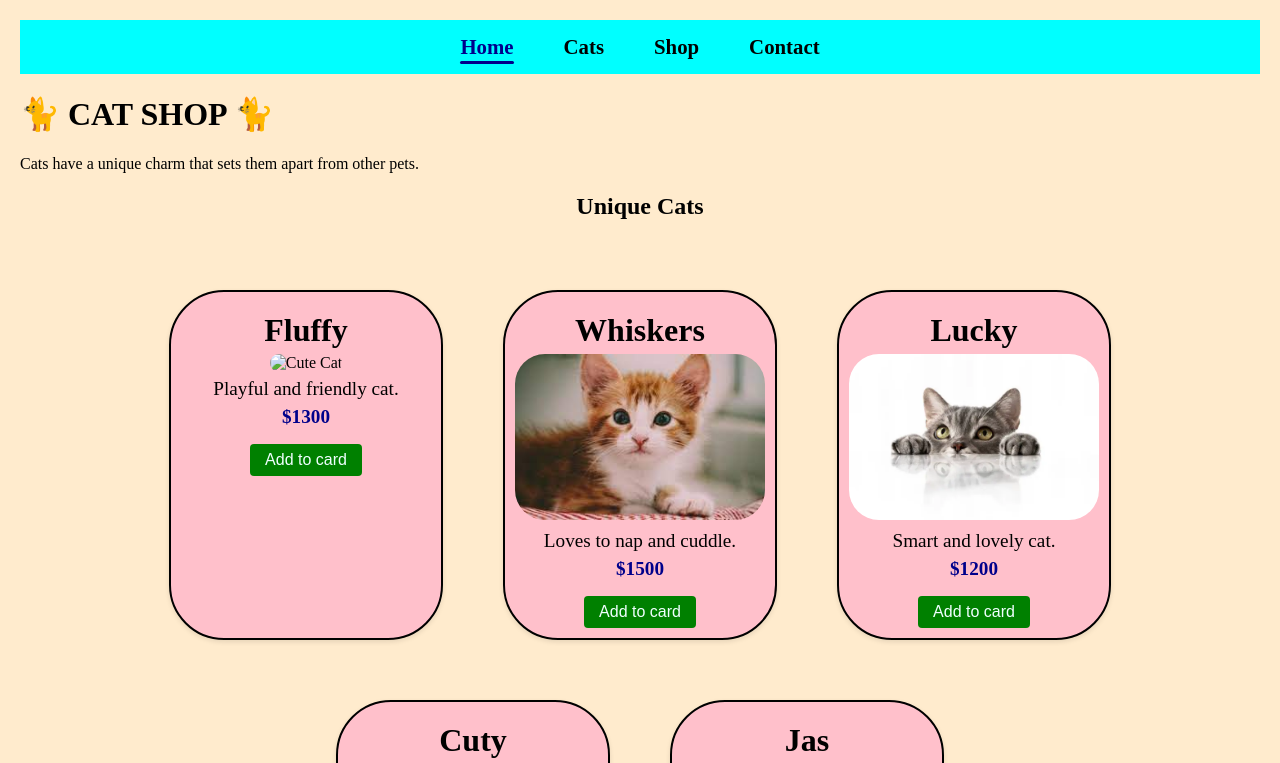
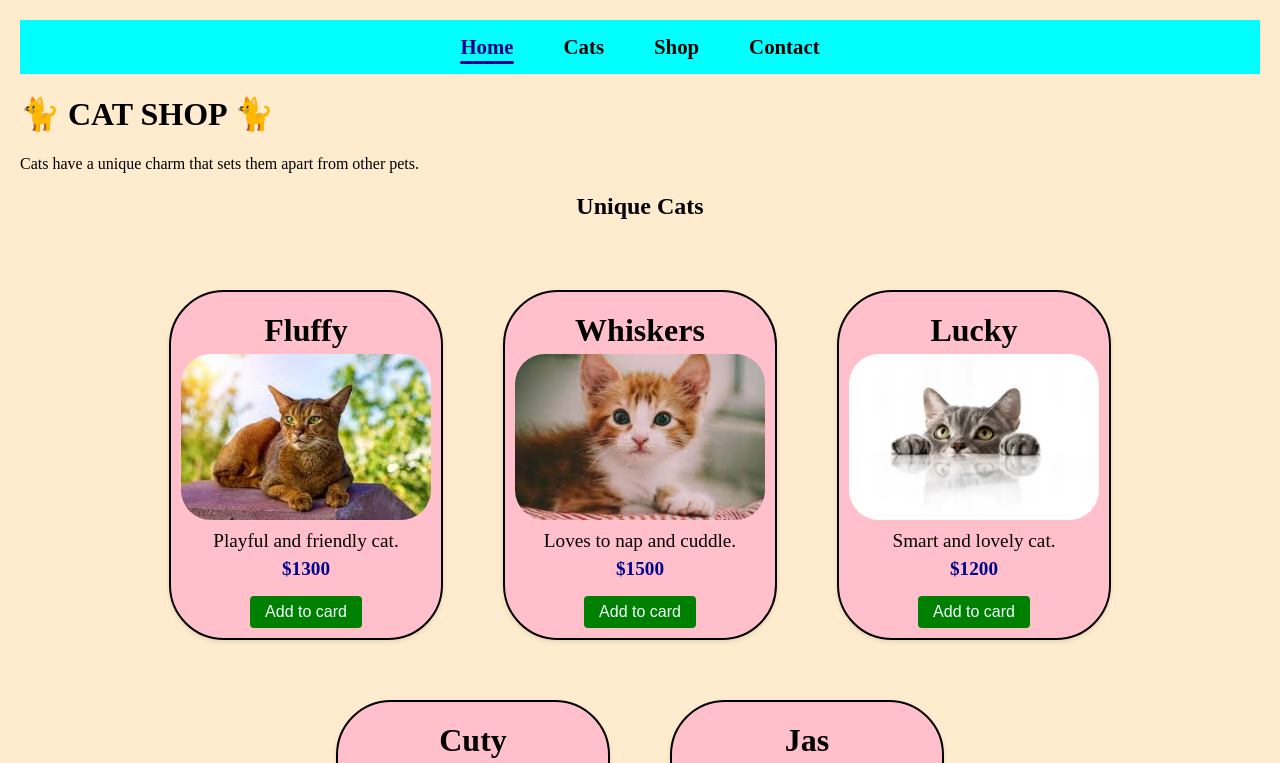
Before and after one commit to JANU-42JA/project, a plain HTML site: page index.html in a window 1280 px wide. Both pictures are taken after a click on the button "Enter the Shop". Shown: the top 763 px of the page. Drawn offline with Linux system fonts and the light colour scheme; files whose address does not match are found by name.

Commit message:
Update index.html

```diff
--- a/index.html
+++ b/index.html
@@ -208,7 +208,7 @@
 
         <div class="cat">
           <h3>Fluffy</h3>
-          <img src="./img/cats3.jpg" alt="Cute Cat" />
+          <img src="cats3.jpg" alt="Cute Cat" />
           <p>Playful and friendly cat.</p>
           <p class="price">$1300</p>
            <button class="add-to-cart-btn" onclick="location.href='prog3.html' "> Add to card</button>
```
